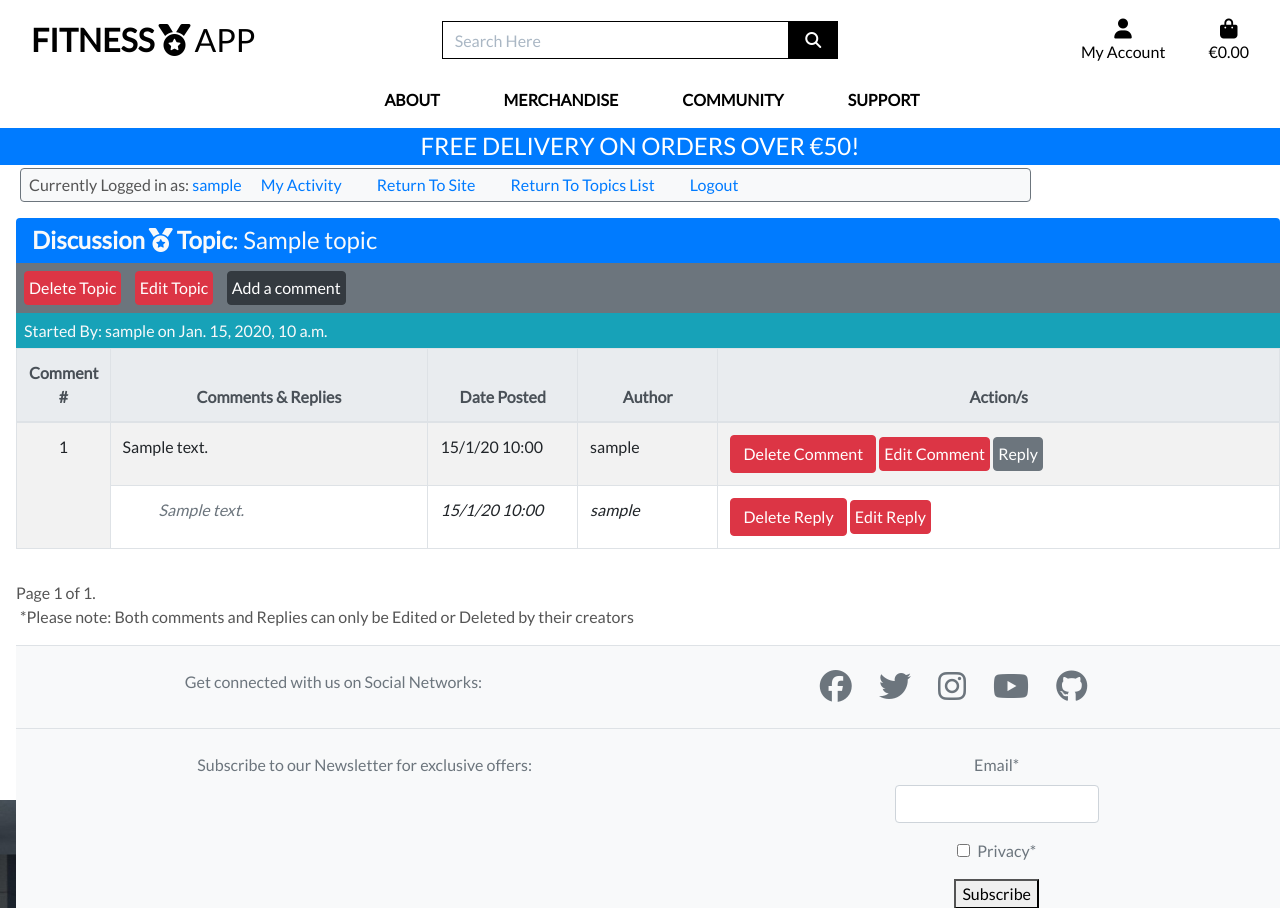
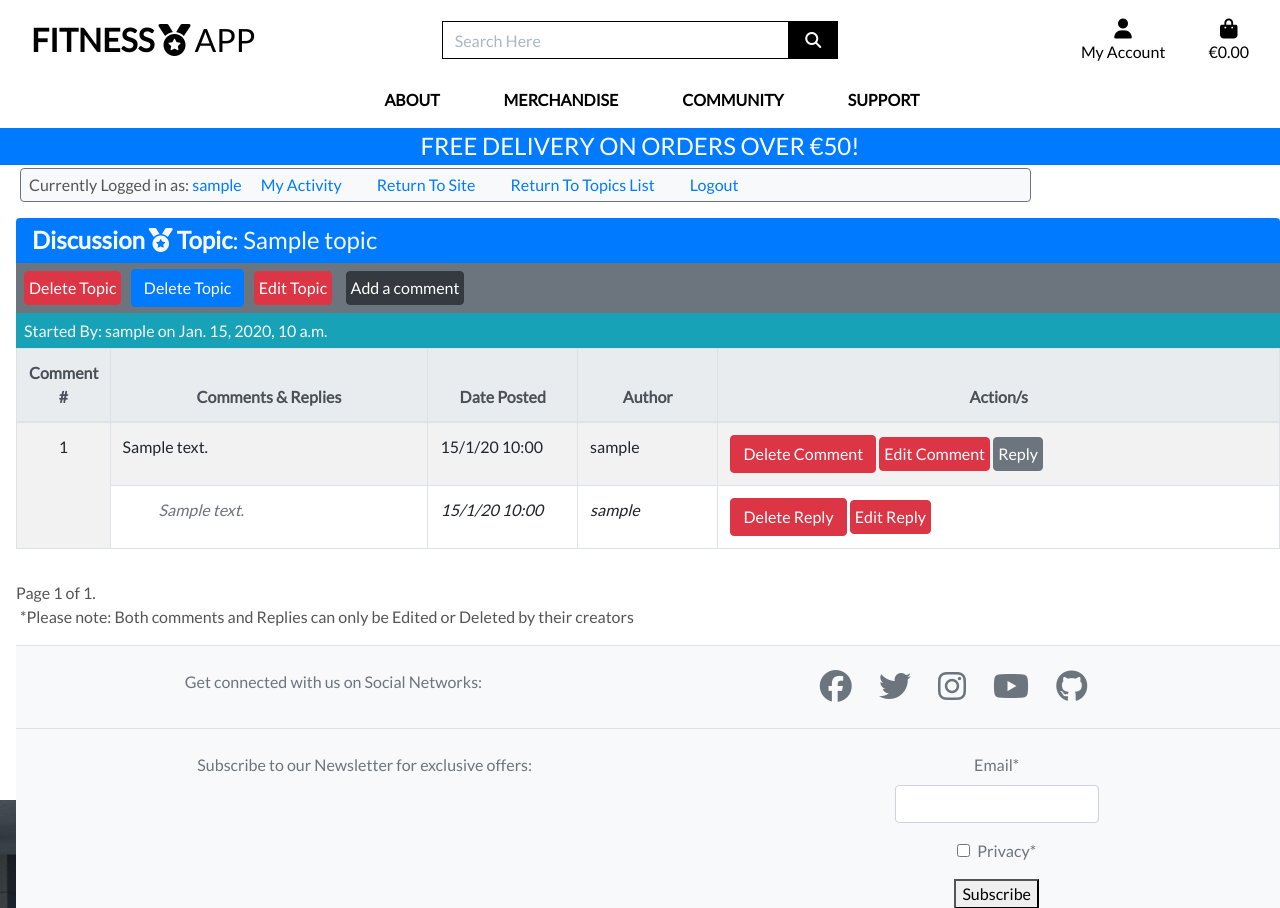
Before and after one commit to dkelly255/fitness-app, a Django app: page /discussion_forum/topic_detail/1 in a window 1280 px wide. Shown: the top 908 px of the page. Run offline with Django 3.2, Linux system fonts and the light colour scheme; a user stored in the database is signed in; tables that the repository leaves empty hold one stand-in row (values such as "Sample post"); parts of the project's set-up code (start-up, migrations or seed data) failed here and were passed over; some libraries are stand-ins or nearby versions.

Commit message:
Add wanring modal to topic deletion on topic detail screen

```diff
--- a/discussion_forum/templates/discussion_forum/topic_detail.html
+++ b/discussion_forum/templates/discussion_forum/topic_detail.html
@@ -39,9 +39,38 @@
                 <div class="table-responsive">
                     <h3 class="h7 m-0 p-1 bg-secondary text-light">
                         {% if topic.author == user %}
-                        <a href="/discussion_forum/delete_topic/{{ topic.id }}">
+                        <a href="{% url 'delete_topic' topic.id %}">
                             <button class="btn btn-danger m-1 p-1">Delete Topic</button>
                         </a>
+
+                        <!-- Button trigger modal -->
+                        <button type="button" class="btn btn-primary" data-toggle="modal" data-target="#delete-topic-modal-{{ topic.id }}">
+                            Delete Topic
+                        </button>
+
+                        <!-- Modal -->
+                        <div class="modal fade" id="delete-topic-modal-{{ topic.id }}" tabindex="-1" role="dialog" aria-labelledby="exampleModalLabel" aria-hidden="true">
+                            <div class="modal-dialog" role="document">
+                                <div class="modal-content">
+                                    <div class="modal-header">
+                                        <h5 class="modal-title text-dark" id="exampleModalLabel">Are You Sure?</h5>
+                                        <button type="button" class="close" data-dismiss="modal" aria-label="Close">
+                                            <span aria-hidden="true">&times;</span>
+                                        </button>
+                                    </div>
+                                    <div class="modal-body text-dark">
+                                        Warning - If you continue this Topic will be permanently deleted, including all comments and replies
+                                    </div>
+                                    <div class="modal-footer">
+                                        <button type="button" class="btn btn-secondary" data-dismiss="modal">Close</button>
+                                        <a href="{% url 'delete_topic' topic.id %}">
+                                            <button class="btn btn-danger p-1">Delete Topic</button>
+                                        </a>
+                                    </div>
+                                </div>
+                            </div>
+                        </div>
+
                         <a href="/discussion_forum/edit_topic/{{ topic.id }}">
                             <button class="btn btn-danger m-1 p-1">Edit Topic</button>
                         </a>
```
